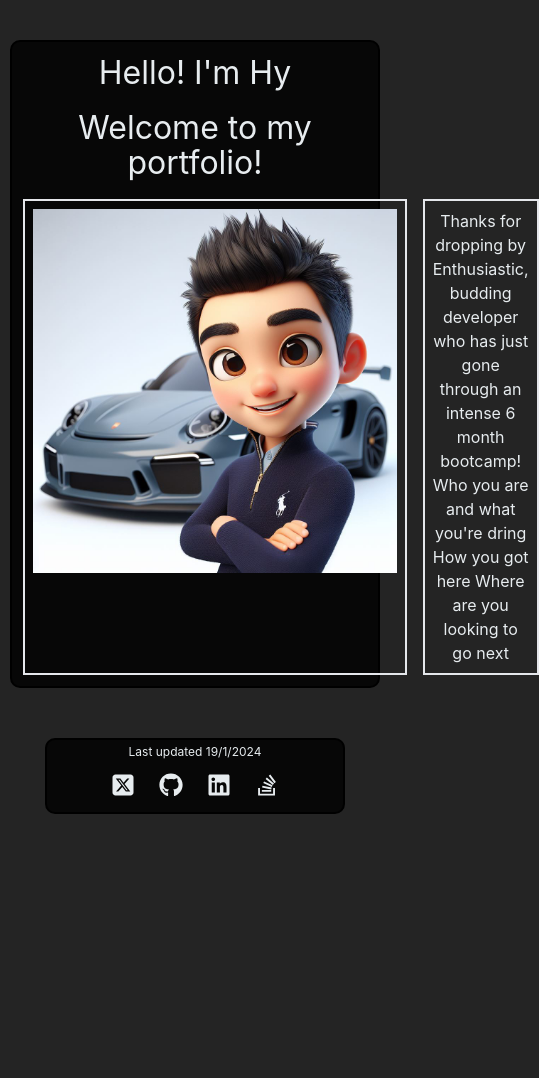
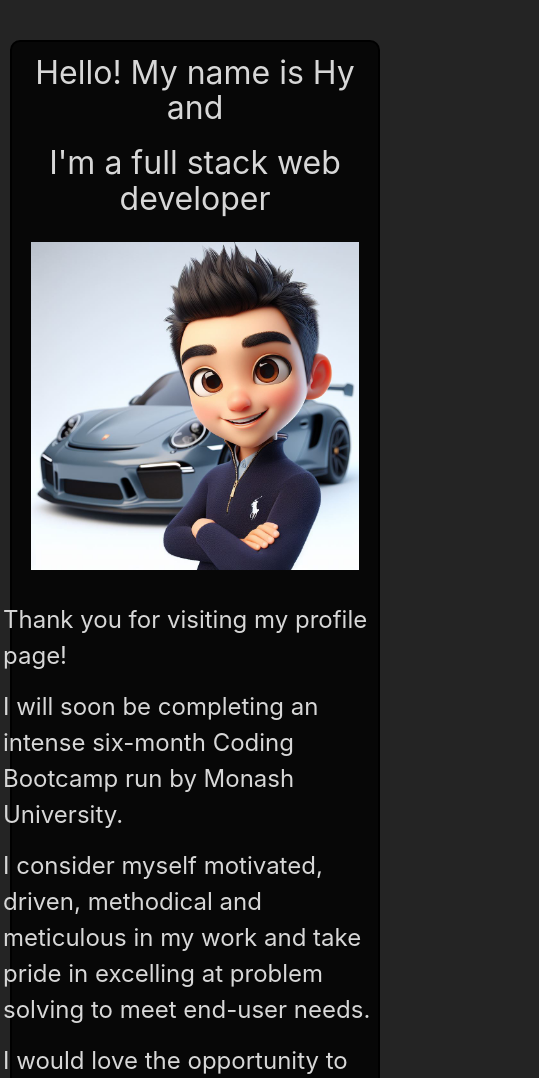
Before and after one commit to hybee234/react-portfolio, a React (Vite) app: page / in a window 390 px wide. Shown: the part 273-1351 px from the top of the page, 539 px wide, since content can reach past the window. Before the commit the page ends 1137 px from the top, so only its background shows below. Built offline with nearby package versions, Linux system fonts and the light colour scheme.

Commit message:
About me complete

```diff
--- a/index.html
+++ b/index.html
@@ -2,7 +2,7 @@
 <html lang="en">
   <head>
     <meta charset="UTF-8" />
-    <link rel="icon" type="image/svg+xml" href="/vite.svg" />
+    <!-- <link rel="icon" type="image/svg+xml" href="/vite.svg" /> -->
     <meta name="viewport" content="width=device-width, initial-scale=1.0" />
     <link rel="stylesheet" href="./src/tailwind.css" />
     <link rel="stylesheet" href="./src/index.css" />
--- a/src/index.css
+++ b/src/index.css
@@ -16,22 +16,22 @@
 
     /* SCSS RGB */
     --onyx: rgb(215, 215, 215);
-    --antiflash-white: rgba(231, 236, 239, 1);
+    /* --antiflash-white: rgba(231, 236, 239, 1); */
     --old-rose: rgba(170, 118, 124, 1);
 
     /*variables*/
 
-    --text: var(--antiflash-white);
-    --modaltext: rgba(244, 244, 255, 1);
-    --tableborder: rgb(223, 223, 223);
+    --text: var(--onyx);
+    /* --modaltext: rgba(244, 244, 255, 1); */
+    /* --tableborder: rgb(223, 223, 223); */
     --texthighlight: rgb(138, 172, 250);
     --linkbackground: rgb(86, 86, 86);
     --linkactive: var(--texthighlight);
     --buttontext: rgb(244, 244, 255);
-    --textwinein: rgb(22, 163, 74);
-    --textwarning: rgb(220, 38, 38);
-    --deletebutton: rgb(223, 55, 55);
-    --deletebuttonhover: rgb(185, 28, 28);
+    /* --textwinein: rgb(22, 163, 74); */
+    /* --textwarning: rgb(220, 38, 38); */
+    /* --deletebutton: rgb(223, 55, 55); */
+    /* --deletebuttonhover: rgb(185, 28, 28); */
 
     font-family: Inter, system-ui, Avenir, Helvetica, Arial, sans-serif;
     line-height: 1.5;
@@ -230,6 +230,33 @@
     margin: auto;
 }
 
+/*****************/
+/* About me page */
+/*****************/
+
+.about-me-page {
+    max-width: 1200px;
+    margin-left: auto;
+    margin-right: auto;
+}
+
+.about-me-profile-picture{
+    transition: ease-in-out .3s;
+}
+
+.about-me-text-container {
+    flex: 1 0 400px;
+    font-size: 1.5rem;
+}
+
+.about-me-text-container p{
+    margin-bottom: 15px;
+}
+
+.about-me-contact-me {
+    text-decoration: underline;
+}
+
 /******************/
 /* Portfolio page */
 /******************/
@@ -358,6 +385,9 @@
     .skill-text {
         width: 90px;
     }
+    .profile-picture{
+        width: 400px;
+    }
 }
 
 
@@ -375,6 +405,9 @@
     .skill-icon {
         width: 90px;
         height: 90px;
+    }
+    .profile-picture{
+            width: 300px;
     }
 }
 
@@ -400,6 +433,9 @@
     }
     h2 {
         font-size: 2.3rem;
+    }
+    .profile-picture{
+        width: 250px;
     }
 }
 
@@ -451,6 +487,9 @@
     h2 {
         font-size: 2rem;
     }
+    .profile-picture{
+        width: 200px;
+    }
 }
 
 /****************************/
--- a/src/pages/About.jsx
+++ b/src/pages/About.jsx
@@ -1,4 +1,5 @@
 import picture from '/assets/images/Profile.jpg'
+import { Link } from 'react-router-dom';
 
 export default function About() {
     return (
@@ -7,22 +8,23 @@
                 <h1>About Me</h1>
             </div>
 
-            <div className = "bg-filter justify-center align-center mt-10">
-                <h2 className="w-full">Hello! I'm Hy </h2>
-                <h2 className="w-full">Welcome to my portfolio!</h2>
-                <div className ="flex flexwrap">
-                    <div className = "p-2 m-2 min-w-96 border-2">
-                        <img src={picture} width="500px" className="m-auto"></img>
+            <div className = "about-me-page bg-filter justify-center mt-10">
+                <h2 className="w-full">Hello! My name is Hy and </h2>
+                <h2 className="w-full">I'm a full stack web developer</h2>
+                <div className ="flex flex-wrap justify-center">
+                    <div className = "flex p-2 m-2 justify-start">
+                        <img src={picture} width="500px" className="about-me-profile-picture m-auto"></img>
                     </div>
-                    <div className = "p-2 m-2 border-2">
-                        <p>
-                            Thanks for dropping by
-                            Enthusiastic, budding developer who has just gone through an intense 6 month bootcamp!
+                    <div className = "about-me-text-container p-2 m-2 text-left">
+                        <p> Thank you for visiting my profile page!</p>
+                        <p> I will soon be completing an intense six-month Coding Bootcamp run by Monash University.</p>
+                        <p> I consider myself motivated, driven, methodical and meticulous in my work and take pride in excelling at problem solving to meet end-user needs.</p>
+                        <p> I would love the opportunity to put my skillset to use, I have a strong background in the Australian public health system with almost 20 years experience. I am passionate in Digital Health industry but I am also open to venturing outside my comfort zone.</p>
 
-                            Who you are and what you're dring
-                            How you got here
-                            Where are you looking to go next
-                        </p>
+                        <p> Please take a look around my portfolio and don't hesitate to contact me!  </p>
+                        <div className="text-center">
+                            <Link to="/Contact" className="link about-me-contact-me">Contact Me</Link>
+                        </div>
                     </div>
                 </div>
             </div>
--- a/src/pages/Portfolio.jsx
+++ b/src/pages/Portfolio.jsx
@@ -18,7 +18,7 @@
     },
     {
         id: 2,
-        title: "Social Network Server",
+        title: "Social Network Server utilising MongoDB and Mongoose",
         description: "A MongoDB server ready to serve a social network front end",
         image: "/assets/images/socialnetwork.png",
         technologies: "MongoDB, Mongoose, Express.Js, Node.js",
@@ -45,7 +45,7 @@
     {
         id: 5,
         title: "Just Another Text Editor",
-        description: "Just another text editor, a progressive web application",
+        description: "A text editor that is a progressive web application ",
         image: "/assets/images/jate.png",
         technologies: "Node.js, Express, Webpack, Heroku",
         link_deploy: "https://hybee-text-editor-d4b54d9f343e.herokuapp.com/",
```
Also changed, not shown: src/tailwind.css.
